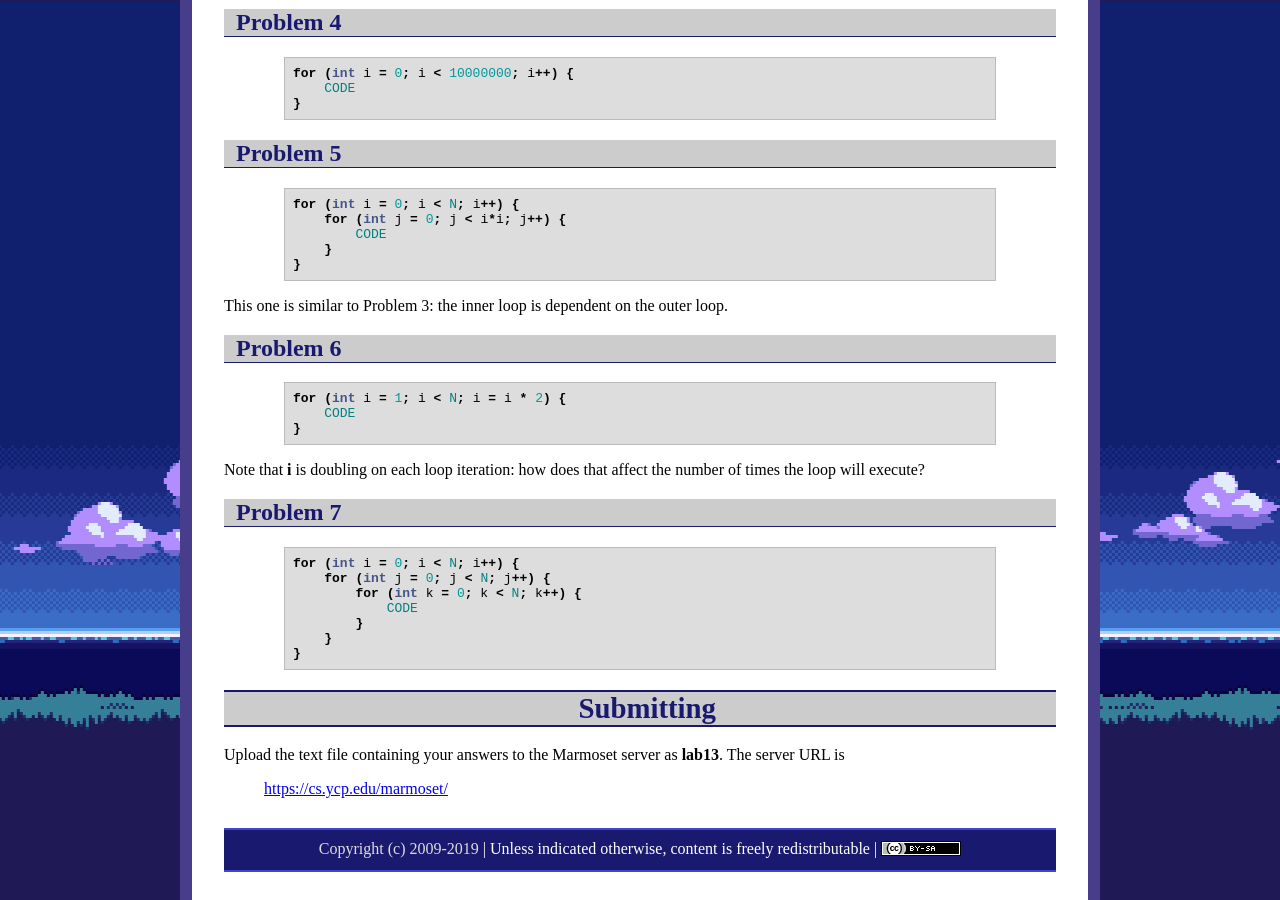
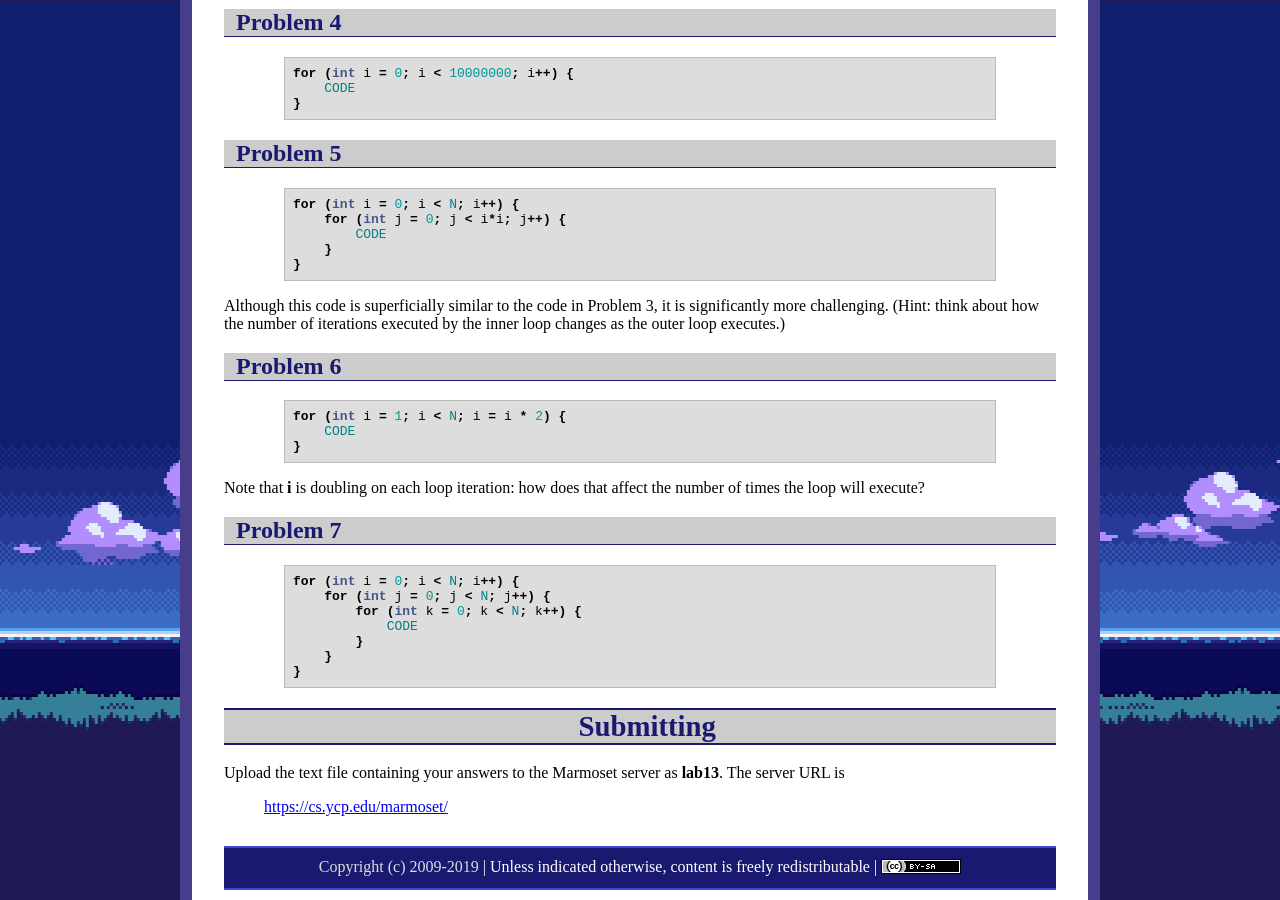
Before and after one commit to ycpcs/cs201-spring2019, a Jekyll site: the page built from labs/lab13.md, in a window 1280 px wide and 900 px high, scrolled down 899 px. Built offline with Jekyll 4.4.1, drawn with Linux system fonts in a browser that asks for light colours.

Commit message:
better explanation for Problem 5

```diff
--- a/labs/lab13.md
+++ b/labs/lab13.md
@@ -67,7 +67,10 @@ for (int i = 0; i < N; i++) {
 }
 {% endhighlight %}
 
+<!--
 This one is similar to Problem 3: the inner loop is dependent on the outer loop.
+-->
+Although this code is superficially similar to the code in Problem 3, it is significantly more challenging.  (Hint: think about how the number of iterations executed by the inner loop changes as the outer loop executes.)
 
 ## Problem 6
 
```
